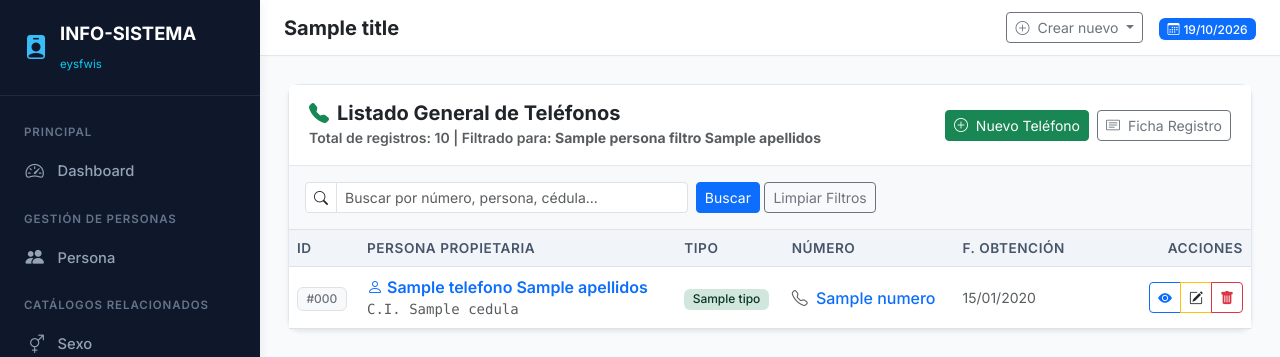
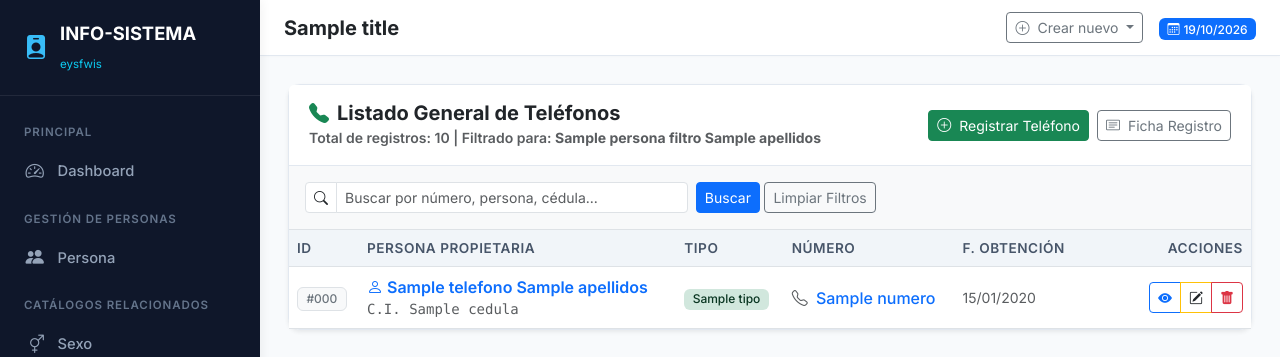
Before and after one commit to jimmyquinonezmendez-cpu/GRUPOMETA, a CodeIgniter 4 app: the page made by app/Views/telefono/telefono_list.php in a window 1280 px wide. Shown: the top 357 px of the page. Run offline with PHP 8.4 and a stand-in for CodeIgniter, Linux system fonts and the light colour scheme; the template is opened without the code that fills it: most values are stand-ins (such as "Sample title", 1, 10 or a date in 2020); data that the repository does not hold is empty; some libraries are stand-ins or nearby versions.

Commit message:
Update telefono_list.php
Renombra boton de nuevo telefono en listado

```diff
--- a/app/Views/telefono/telefono_list.php
+++ b/app/Views/telefono/telefono_list.php
@@ -17,7 +17,7 @@
         </div>
         <div class="d-flex gap-2">
             <a href="<?= base_url('telefono/add' . (!empty($idpersona) ? '/' . $idpersona : '')) ?>" class="btn btn-success btn-sm">
-                <i class="bi bi-plus-circle me-1"></i> Nuevo Teléfono
+                <i class="bi bi-plus-circle me-1"></i> Registrar Teléfono
             </a>
             <a href="<?= base_url('telefono') ?>" class="btn btn-outline-secondary btn-sm">
                 <i class="bi bi-card-text me-1"></i> Ficha Registro
```
